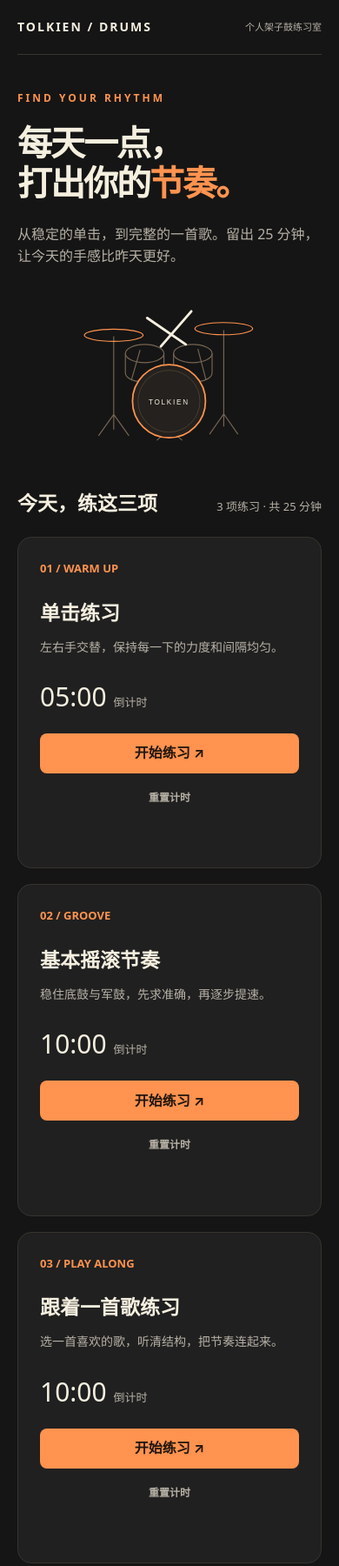
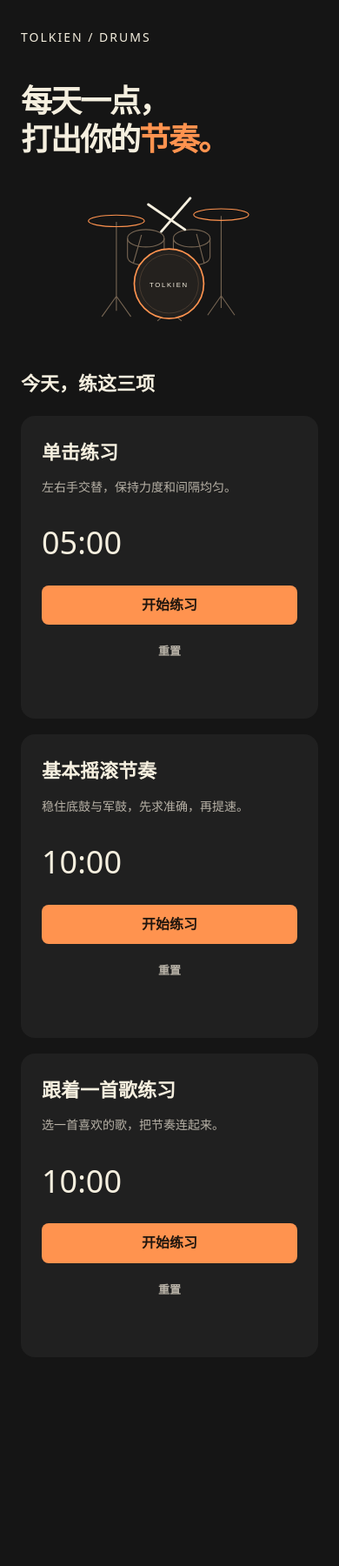
Before and after one commit to Texasforever48/tolkien-s-drum, a plain HTML site: page index.html in a window 390 px wide. Shown: the top 1800 px of the page at 87% size. After the commit the page ends 1624 px from the top, so only its background shows below. Drawn offline with Linux system fonts and the light colour scheme.

Commit message:
Refactor index.html for better layout and accessibility
Updated HTML structure and styles for improved layout and accessibility.

```diff
--- a/index.html
+++ b/index.html
@@ -2,43 +2,205 @@
 <html lang="zh-CN">
   <head>
     <meta charset="UTF-8">
-<meta name="viewport" content="width=device-width,initial-scale=1">
+    <meta name="viewport" content="width=device-width, initial-scale=1">
     <meta name="theme-color" content="#151515">
-<title>Tolkien 的鼓 · 个人练习室</title>
+    <title>Tolkien 的鼓</title>
     <style>
-:root{color-scheme:dark;--bg:#151515;--panel:#202020;--text:#f5efdf;--muted:#b7b1a6;--accent:#ff934f}
-*{box-sizing:border-box}body{margin:0;background:var(--bg);color:var(--text);font-family:system-ui,-apple-system,"PingFang SC","Microsoft YaHei",sans-serif;line-height:1.6}
-main{max-width:1100px;margin:auto;padding:28px 28px 60px}nav{display:flex;justify-content:space-between;align-items:center;border-bottom:1px solid #38352f;padding-bottom:20px;font-size:14px}nav strong{letter-spacing:2px}nav span,.muted{color:var(--muted)}
-.hero{display:grid;grid-template-columns:1.4fr 1fr;gap:30px;align-items:center;padding:65px 0 55px}.eyebrow{color:var(--accent);font-size:12px;letter-spacing:3px;font-weight:700}h1{font-size:clamp(40px,6vw,70px);line-height:1.15;letter-spacing:-2px;margin:18px 0 24px}h1 em{color:var(--accent);font-style:normal}p{color:var(--muted)}.hero p{max-width:420px}.drum{width:100%;max-width:340px;justify-self:center}
-.section-title{display:flex;justify-content:space-between;align-items:baseline;margin:10px 0 20px}h2{font-size:23px;margin:0}.section-title span{font-size:13px;color:var(--muted)}.cards{display:grid;grid-template-columns:repeat(3,1fr);gap:18px}.card{background:var(--panel);border:1px solid #37342f;border-radius:16px;padding:25px;display:flex;flex-direction:column}.number{color:var(--accent);font-size:13px;font-weight:700}.card h3{font-size:23px;margin:22px 0 4px}.card p{font-size:14px;min-height:46px;margin:6px 0 22px}.duration{font-size:30px;font-variant-numeric:tabular-nums;margin-bottom:18px}.duration small{font-size:13px;color:var(--muted);font-weight:400}button{font:inherit;cursor:pointer;min-height:46px;border:0;border-radius:8px;padding:10px 16px;background:var(--accent);color:#21160e;font-weight:700}button:hover{background:#ffac75}button:focus-visible{outline:3px solid var(--text);outline-offset:4px}.reset{background:transparent;color:var(--muted);margin-top:8px;min-height:35px;font-size:12px}.reset:hover{background:#303030}.status{font-size:13px;color:var(--accent);min-height:24px;margin-top:12px}footer{margin-top:40px;padding-top:20px;border-top:1px solid #38352f;font-size:12px;color:var(--muted);display:flex;justify-content:space-between;gap:15px}
-@media(max-width:700px){main{padding:20px}.hero{grid-template-columns:1fr;padding:40px 0 30px;gap:10px}.drum{max-width:210px}.cards{grid-template-columns:1fr}.card p{min-height:0}.section-title{gap:15px}nav span{font-size:11px}footer{flex-direction:column}}
-@media(prefers-reduced-motion:no-preference){button{transition:background .18s}}
+      :root {
+        color-scheme: dark;
+        --background: #151515;
+        --surface: #202020;
+        --text: #f5efdf;
+        --muted: #b7b1a6;
+        --accent: #ff934f;
+      }
+
+      * { box-sizing: border-box; }
+
+      body {
+        margin: 0;
+        background: var(--background);
+        color: var(--text);
+        font: 16px/1.6 system-ui, -apple-system, "PingFang SC", sans-serif;
+      }
+
+      main {
+        max-width: 1100px;
+        margin: auto;
+        padding: 32px 24px 64px;
+      }
+
+      header { font-size: 14px; letter-spacing: 2px; }
+
+      .hero {
+        display: grid;
+        grid-template-columns: 1.4fr 1fr;
+        align-items: center;
+        gap: 24px;
+        padding: 48px 0;
+      }
+
+      h1 {
+        margin: 0;
+        font-size: clamp(36px, 6vw, 70px);
+        line-height: 1.2;
+        letter-spacing: -2px;
+      }
+
+      h1 em { color: var(--accent); font-style: normal; }
+      .drum { width: 100%; max-width: 320px; justify-self: center; }
+      h2 { margin: 0 0 20px; font-size: 22px; }
+
+      .cards {
+        display: grid;
+        grid-template-columns: repeat(3, minmax(0, 1fr));
+        gap: 18px;
+      }
+
+      .card {
+        display: flex;
+        flex-direction: column;
+        padding: 24px;
+        border-radius: 16px;
+        background: var(--surface);
+      }
+
+      h3 { margin: 0; font-size: 22px; }
+      .card p { flex: 1; margin: 12px 0 24px; color: var(--muted); font-size: 14px; }
+      .clock { margin-bottom: 20px; font-size: 36px; font-variant-numeric: tabular-nums; }
+
+      button {
+        min-height: 44px;
+        padding: 10px 16px;
+        border: 0;
+        border-radius: 8px;
+        background: var(--accent);
+        color: #21160e;
+        font: inherit;
+        font-weight: 600;
+        cursor: pointer;
+      }
+
+      button:hover { background: #ffac75; }
+      button:focus-visible { outline: 2px solid var(--text); outline-offset: 4px; }
+      .reset { margin-top: 8px; background: transparent; color: var(--muted); font-size: 13px; }
+      .reset:hover { background: #303030; }
+      .status { min-height: 24px; margin-top: 8px; color: var(--accent); font-size: 13px; }
+
+      @media (max-width: 700px) {
+        .hero { grid-template-columns: 1fr; padding: 40px 0; }
+        .drum { max-width: 200px; }
+        .cards { grid-template-columns: 1fr; }
+      }
     </style>
   </head>
   <body>
     <main>
-<nav><strong>TOLKIEN / DRUMS</strong><span>个人架子鼓练习室</span></nav>
-<section class="hero">
-<div><div class="eyebrow">FIND YOUR RHYTHM</div><h1>每天一点，<br>打出你的<em>节奏。</em></h1><p>从稳定的单击，到完整的一首歌。留出 25 分钟，让今天的手感比昨天更好。</p></div>
-<svg class="drum" viewBox="0 0 360 320" role="img" aria-label="架子鼓线条插画"><g fill="none" stroke="#766553" stroke-width="2"><path d="M70 90v184m0-30-30 42m30-42 30 42M287 78v190m0-25-28 40m28-40 28 40M180 225v60m0-12-25 22m25-22 25 22"/><ellipse cx="70" cy="88" rx="58" ry="12" stroke="#ff934f"/><ellipse cx="287" cy="75" rx="57" ry="12" stroke="#ff934f"/><path d="m122 117-17 59m131-61 16 61"/><ellipse cx="131" cy="124" rx="38" ry="18"/><path d="M93 124v38c0 24 76 24 76 0v-38"/><ellipse cx="226" cy="124" rx="38" ry="18"/><path d="M188 124v38c0 24 76 24 76 0v-38"/></g><circle cx="179" cy="218" r="72" fill="#24211e" stroke="#ff934f" stroke-width="3"/><circle cx="179" cy="218" r="61" fill="none" stroke="#66513e"/><text x="179" y="225" text-anchor="middle" fill="#f5efdf" font-size="14" font-family="sans-serif" letter-spacing="3">TOLKIEN</text><path d="m136 54 76 52m11-65-60 69" stroke="#f5efdf" stroke-width="5" stroke-linecap="round"/></svg>
+      <header>TOLKIEN / DRUMS</header>
+
+      <section class="hero" aria-label="架子鼓练习室">
+        <h1>每天一点，<br>打出你的<em>节奏。</em></h1>
+        <svg class="drum" viewBox="0 0 360 320" role="img" aria-label="架子鼓线条插画">
+          <g fill="none" stroke="#766553" stroke-width="2">
+            <path d="M70 90v184m0-30-30 42m30-42 30 42M287 78v190m0-25-28 40m28-40 28 40M180 225v60m0-12-25 22m25-22 25 22"/>
+            <ellipse cx="70" cy="88" rx="58" ry="12" stroke="#ff934f"/>
+            <ellipse cx="287" cy="75" rx="57" ry="12" stroke="#ff934f"/>
+            <path d="m122 117-17 59m131-61 16 61"/>
+            <ellipse cx="131" cy="124" rx="38" ry="18"/>
+            <path d="M93 124v38c0 24 76 24 76 0v-38"/>
+            <ellipse cx="226" cy="124" rx="38" ry="18"/>
+            <path d="M188 124v38c0 24 76 24 76 0v-38"/>
+          </g>
+          <circle cx="179" cy="218" r="72" fill="#24211e" stroke="#ff934f" stroke-width="3"/>
+          <circle cx="179" cy="218" r="61" fill="none" stroke="#66513e"/>
+          <text x="179" y="225" text-anchor="middle" fill="#f5efdf" font-size="14" font-family="sans-serif" letter-spacing="3">TOLKIEN</text>
+          <path d="m136 54 76 52m11-65-60 69" stroke="#f5efdf" stroke-width="5" stroke-linecap="round"/>
+        </svg>
       </section>
-<div class="section-title"><h2>今天，练这三项</h2><span>3 项练习 · 共 25 分钟</span></div>
+
+      <h2>今天，练这三项</h2>
       <section class="cards" aria-label="今日练习计划">
-<article class="card" data-seconds="300"><span class="number">01 / WARM UP</span><h3>单击练习</h3><p>左右手交替，保持每一下的力度和间隔均匀。</p><div class="duration"><span class="clock">05:00</span> <small>倒计时</small></div><button class="start" type="button">开始练习 ↗</button><button class="reset" type="button">重置计时</button><div class="status" aria-live="polite"></div></article>
-<article class="card" data-seconds="600"><span class="number">02 / GROOVE</span><h3>基本摇滚节奏</h3><p>稳住底鼓与军鼓，先求准确，再逐步提速。</p><div class="duration"><span class="clock">10:00</span> <small>倒计时</small></div><button class="start" type="button">开始练习 ↗</button><button class="reset" type="button">重置计时</button><div class="status" aria-live="polite"></div></article>
-<article class="card" data-seconds="600"><span class="number">03 / PLAY ALONG</span><h3>跟着一首歌练习</h3><p>选一首喜欢的歌，听清结构，把节奏连起来。</p><div class="duration"><span class="clock">10:00</span> <small>倒计时</small></div><button class="start" type="button">开始练习 ↗</button><button class="reset" type="button">重置计时</button><div class="status" aria-live="polite"></div></article>
+        <article class="card" data-seconds="300">
+          <h3>单击练习</h3>
+          <p>左右手交替，保持力度和间隔均匀。</p>
+          <div class="clock" role="timer" aria-label="单击练习剩余时间">05:00</div>
+          <button class="start" type="button">开始练习</button>
+          <button class="reset" type="button">重置</button>
+          <div class="status" role="status"></div>
+        </article>
+
+        <article class="card" data-seconds="600">
+          <h3>基本摇滚节奏</h3>
+          <p>稳住底鼓与军鼓，先求准确，再提速。</p>
+          <div class="clock" role="timer" aria-label="基本摇滚节奏剩余时间">10:00</div>
+          <button class="start" type="button">开始练习</button>
+          <button class="reset" type="button">重置</button>
+          <div class="status" role="status"></div>
+        </article>
+
+        <article class="card" data-seconds="600">
+          <h3>跟着一首歌练习</h3>
+          <p>选一首喜欢的歌，把节奏连起来。</p>
+          <div class="clock" role="timer" aria-label="跟着一首歌练习剩余时间">10:00</div>
+          <button class="start" type="button">开始练习</button>
+          <button class="reset" type="button">重置</button>
+          <div class="status" role="status"></div>
+        </article>
       </section>
-<footer><span>Tolkien 的鼓 · 保持热爱，保持节奏。</span><span>计时仅在当前页面保留，刷新后重置。</span></footer>
     </main>
+
     <script>
-document.querySelectorAll('.card').forEach(card=>{
-const total=Number(card.dataset.seconds),clock=card.querySelector('.clock'),button=card.querySelector('.start'),status=card.querySelector('.status');
-let remaining=total,end=0,interval=null;
-const draw=()=>{clock.textContent=String(Math.floor(remaining/60)).padStart(2,'0')+':'+String(remaining%60).padStart(2,'0')};
-const stop=()=>{clearInterval(interval);interval=null};
-const tick=()=>{remaining=Math.max(0,Math.ceil((end-Date.now())/1000));draw();if(remaining===0){stop();button.textContent='再练一次 ↗';status.textContent='练习完成，做得好！'}};
-button.addEventListener('click',()=>{if(interval!==null){remaining=Math.max(0,Math.ceil((end-Date.now())/1000));stop();draw();button.textContent='继续练习 ↗';status.textContent='已暂停';return}if(remaining===0)remaining=total;end=Date.now()+remaining*1000;interval=setInterval(tick,200);button.textContent='暂停练习';status.textContent='练习中，保持节奏。';tick()});
-card.querySelector('.reset').addEventListener('click',()=>{stop();remaining=total;draw();button.textContent='开始练习 ↗';status.textContent=''});
+      document.querySelectorAll(".card").forEach((card) => {
+        const duration = Number(card.dataset.seconds);
+        const clock = card.querySelector(".clock");
+        const start = card.querySelector(".start");
+        const status = card.querySelector(".status");
+        let remaining = duration;
+        let deadline = 0;
+        let timer = null;
+
+        function render() {
+          const minutes = String(Math.floor(remaining / 60)).padStart(2, "0");
+          const seconds = String(remaining % 60).padStart(2, "0");
+          clock.textContent = `${minutes}:${seconds}`;
+          start.textContent = timer !== null ? "暂停" : remaining === 0 ? "再练一次" : "开始练习";
+          status.textContent = remaining === 0 ? "练习完成" : "";
+        }
+
+        function stop() {
+          clearInterval(timer);
+          timer = null;
+        }
+
+        function tick() {
+          remaining = Math.max(0, Math.ceil((deadline - Date.now()) / 1000));
+          if (remaining === 0) stop();
+          render();
+        }
+
+        start.addEventListener("click", () => {
+          if (timer !== null) {
+            tick();
+            stop();
+            render();
+            if (remaining > 0) {
+              start.textContent = "继续练习";
+              status.textContent = "已暂停";
+            }
+            return;
+          }
+
+          if (remaining === 0) remaining = duration;
+          deadline = Date.now() + remaining * 1000;
+          timer = setInterval(tick, 250);
+          render();
+        });
+
+        card.querySelector(".reset").addEventListener("click", () => {
+          stop();
+          remaining = duration;
+          render();
+        });
       });
     </script>
   </body>
```
Lines whose indentation alone changed are shown as unchanged.
